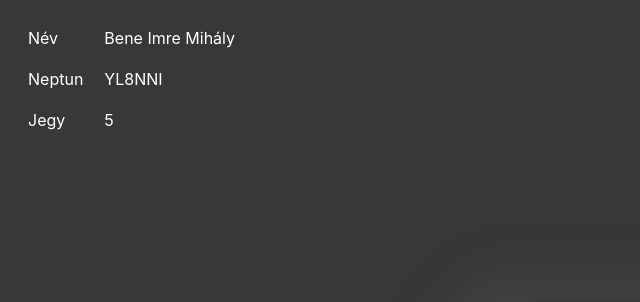
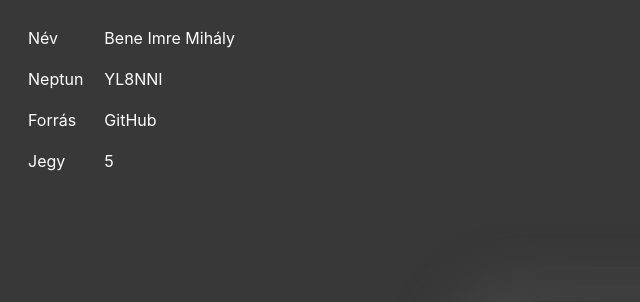
Before and after one commit to Beneimi/phploginpage, a PHP site: page / in a window 1280 px wide. Shown: the top 302 px of the page, without its empty margins (0-640 px from the left). Run offline with PHP 8.4, Linux system fonts and the light colour scheme.

Commit message:
Add Github link to index page

```diff
--- a/index.php
+++ b/index.php
@@ -20,6 +20,10 @@ ob_start();
     <tr>
         <td>Neptun</td>
         <td>YL8NNI</td>
+    </tr>
+    <tr>
+        <td>Forrás</td>
+        <td><a href="https://github.com/Beneimi/phploginpage" target="_blank" >GitHub</a></td>
     </tr>
     <tr>
         <td>Jegy</td>
--- a/login_style.css
+++ b/login_style.css
@@ -77,3 +77,21 @@ table{
     align-self: end;
     margin-left: auto;
 }
+
+a:link {
+    color: rgb(255, 255, 255);
+    background-color: transparent;
+    text-decoration: none;
+  }
+
+  a:visited {
+    color: rgb(255, 255, 255);
+    background-color: transparent;
+    text-decoration: none;
+  }
+
+  a:hover {
+    color: rgb(255, 255, 255);
+    background-color: transparent;
+    text-decoration: underline;
+  }
```
